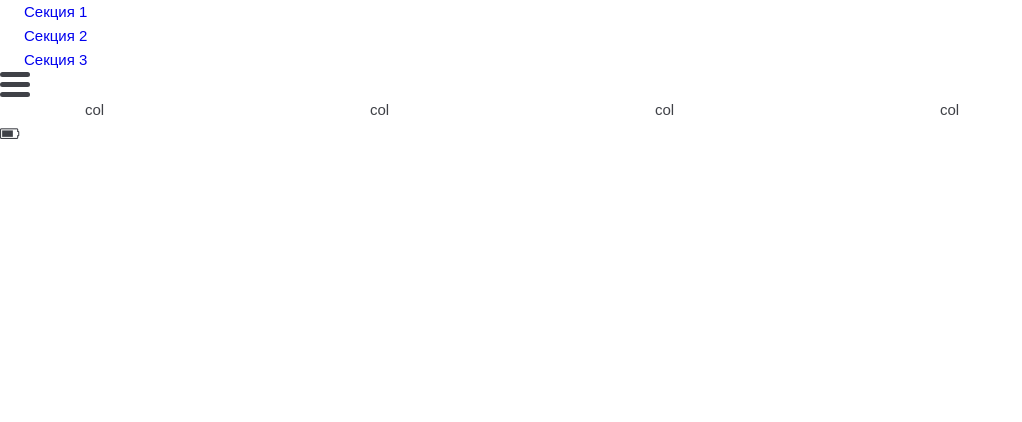
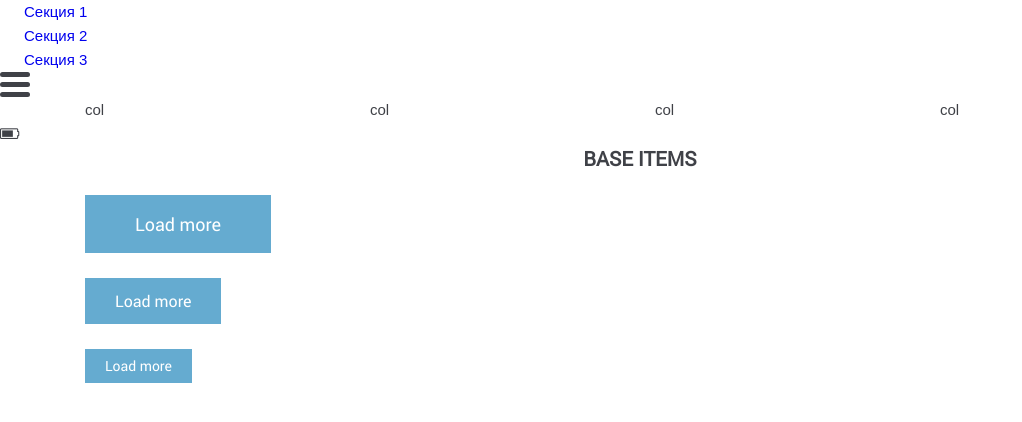
Before and after one commit to ivadimko/uilibrary, a website: page dev/index.html in a window 1280 px wide. Shown: the whole page, without its empty margins (0-1022 px from the left). Drawn offline with nearby package versions, Linux system fonts and the light colour scheme.

Commit message:
fix w3c validator bugs

```diff
--- a/dev/assets/scss/_frontpage.scss
+++ b/dev/assets/scss/_frontpage.scss
@@ -0,0 +1,8 @@
+.section{
+    &__header{
+        text-align: center;
+        font-family: 'roboto-example', $helvetica;
+        font-size: 2rem;
+        font-weight: bold;
+    }
+}
--- a/dev/assets/scss/base/ui-library/base/_buttons.scss
+++ b/dev/assets/scss/base/ui-library/base/_buttons.scss
@@ -1,2 +1,38 @@
 @import "bourbon";
+@import "../../_variables.scss";
 @import "mixins/_ui-variables";
+
+.buttons{
+    width: 100%;
+    &__row{
+        padding-top: 25px;
+    }
+    &__item{
+        margin-right: 20px;
+        display: inline-block;
+    }
+}
+.v-button{
+    font-family: $v-button__font;
+    background-color: $v-button__color--background;
+    color: $v-button__color--text;
+    transition: background-color $time ease;
+    line-height: 1;
+    display: inline-block;
+    cursor: pointer;
+    &:hover{
+        background-color: darken($v-button__color--background, 10%);
+    }
+    &--lg{
+        font-size: 1.8rem;
+        padding: 20px 50px;
+    }
+    &--md{
+        font-size: 1.6rem;
+        padding: 15px 30px;
+    }
+    &--sm{
+        font-size: 1.4rem;
+        padding: 10px 20px;
+    }
+}
--- a/dev/assets/scss/base/ui-library/base/mixins/_ui-variables.scss
+++ b/dev/assets/scss/base/ui-library/base/mixins/_ui-variables.scss
@@ -0,0 +1,7 @@
+//-------------BUTTONS---------------
+
+$v-button__font:                      'roboto-example', $helvetica;
+$v-button__color--background:         #65abd0;
+$v-button__color--border:             #65abd0;
+$v-button__color--text:               #fff;
+//-----------------------------------
--- a/dev/index.html
+++ b/dev/index.html
@@ -1,19 +1,20 @@
 <!DOCTYPE html>
-<html>
-<head lang="ru">
+<html lang="ru">
+<head>
     <meta charset="UTF-8">
     <title>Tittle</title>
     <meta http-equiv="X-UA-Compatible" content="IE=edge">
     <meta name="viewport" content="width=device-width, initial-scale=1.0">
     <link rel="icon" href="favicon.ico" type="image/x-icon" />
     <link rel="stylesheet" href="./assets/css/base.css">
+    <link rel="stylesheet" href="./assets/css/ui-library.css">
     <link rel="stylesheet" href="./assets/css/main.css">
 </head>
 <body>
 <div class="body-wrapper">
 <header id="header" class="header">
 
-    <nav class="header__nav" role="navigation">
+    <nav class="header__nav">
         <ul class="header__menu">
             <li><a href="#section1">Секция 1</a></li>
             <li><a href="#section2">Секция 2</a></li>
@@ -40,7 +41,7 @@
     </button>
 </div>
 
-<main id="main" role="main">
+<main id="main">
 
     <div class="entry-content">
         <div class="container">
@@ -52,8 +53,29 @@
             </div>
         </div>
     </div>
-    <i class="fa fa-battery-three-quarters" aria-hidden="true"></i>
-
+    <div><i class="fa fa-battery-three-quarters" aria-hidden="true"></i></div>
+    <h2 class="section__header">BASE ITEMS</h2>
+    <div class="container">
+        <div class="row no-gutters d-block">
+            <div class="buttons">
+                <div class="buttons__row">
+                    <div class="buttons__item">
+                        <a href="#" class="v-button v-button--lg">Load more</a>
+                    </div>
+                </div>
+                <div class="buttons__row">
+                        <div class="buttons__item">
+                            <a href="#" class="v-button v-button--md">Load more</a>
+                        </div>
+                </div>
+                <div class="buttons__row">
+                    <div class="buttons__item">
+                        <a href="#" class="v-button v-button--sm">Load more</a>
+                    </div>
+                </div>
+            </div>
+        </div>
+    </div>
 </main>
 </div>
 <footer id="footer" class="footer">
```
Also changed, not shown: dev/src/index.html (+5 -4 lines), dev/src/partials/frontpage.html (+1 -1 lines), dev/src/partials/header.html (+1 -1 lines), dev/src/ui-library/base.html (added, +22 -0 lines), dev/assets/css/main.css, dev/assets/css/ui-library.css.
